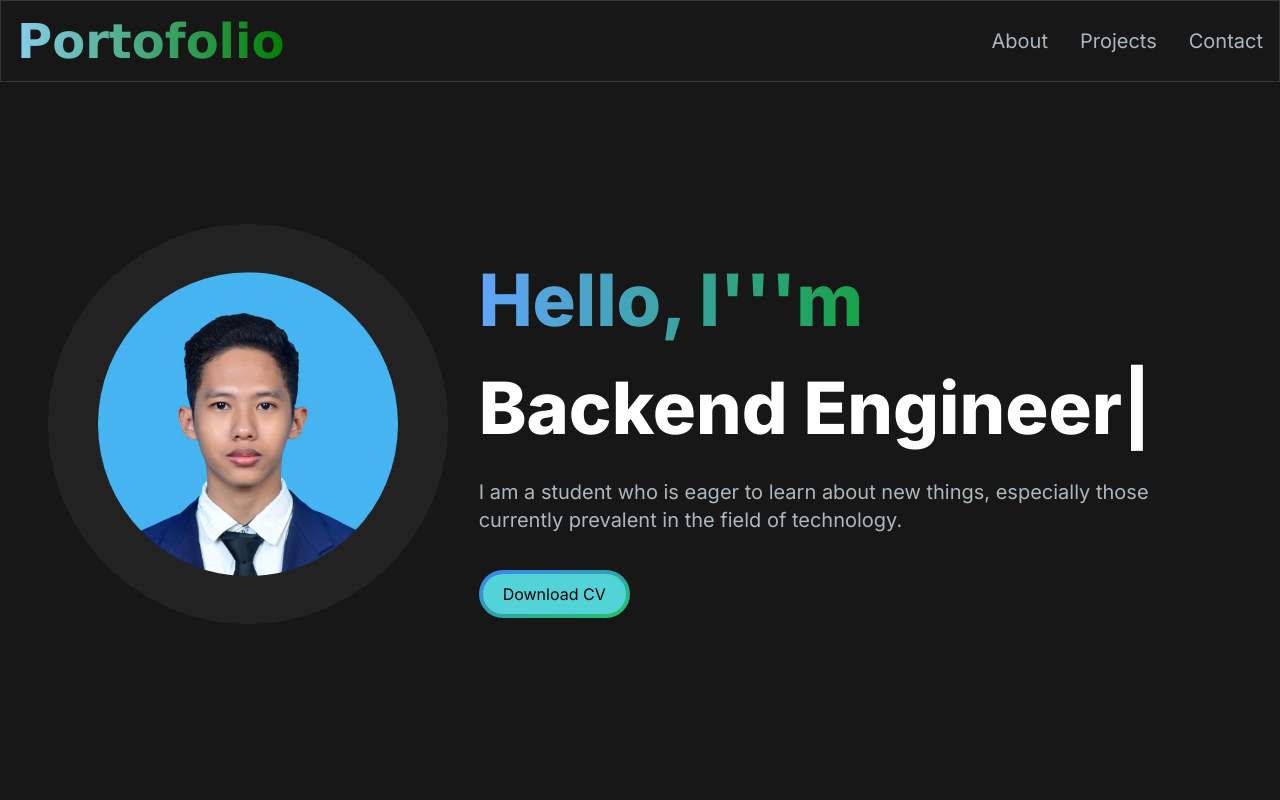
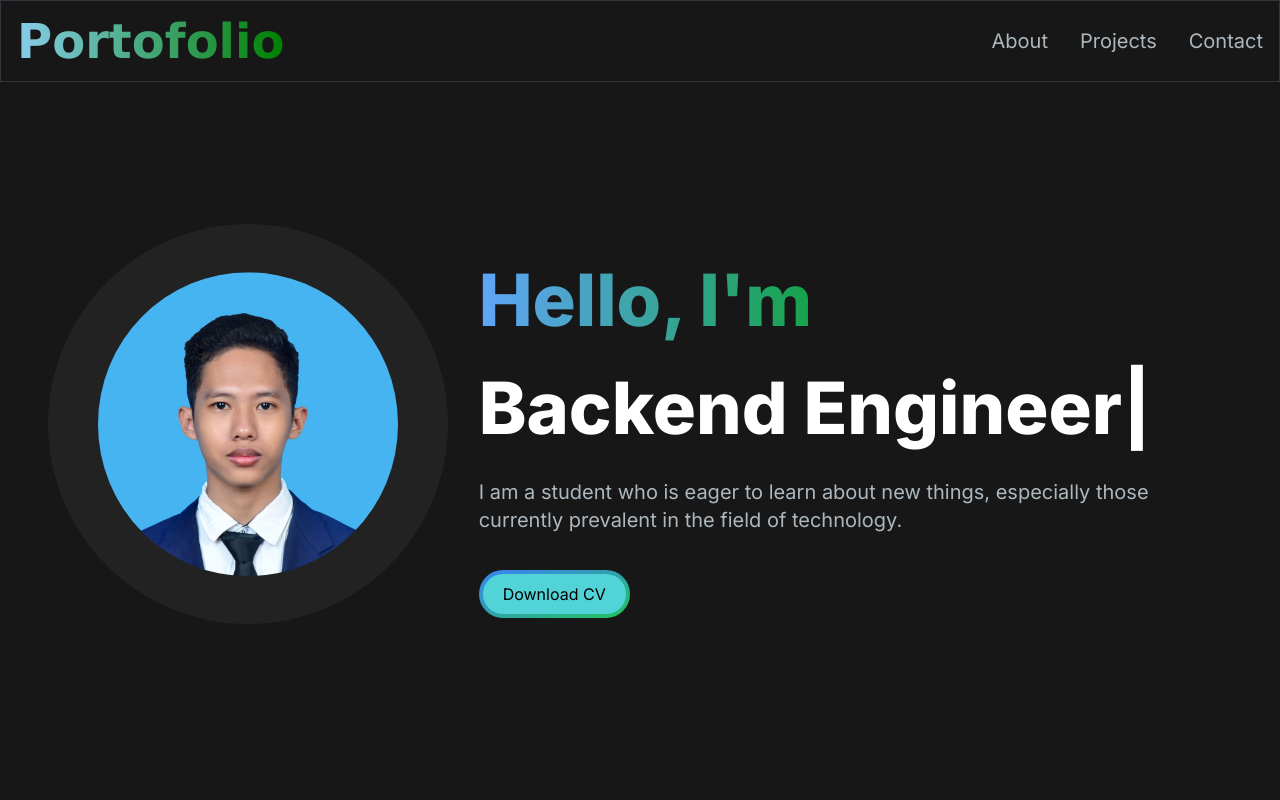
Before and after one commit to Vangzbill/Web_Portofolio, a Next.js app: page / in a window 1280 px wide. Shown: the top 800 px of the page. Built offline with nearby package versions, Linux system fonts and the light colour scheme.

Commit message:
Error vercel

```diff
--- a/src/app/components/ContactSection.jsx
+++ b/src/app/components/ContactSection.jsx
@@ -105,14 +105,14 @@ const ContactSection = () => {
             </form>
             )}
         </div>
-        <div className="bg-[radial-gradient(ellipse_at_center,_var(--tw-gradient-stops))] from-primary-900 to-transparent rounded-full h-80 w-80 z-0 blur-lg absolute top-3/4 -left-4 transform -translate-x-1/2 -translate-1/2"></div>
+        <div className="bg-radial-gradient(ellipse_at_center,_var(--tw-gradient-stops)) from-primary-900 to-transparent rounded-full h-80 w-80 z-0 blur-lg absolute top-3/4 -left-4 transform -translate-x-1/2 -translate-1/2"></div>
         <div className="z-10 mt-12 pt-4 lg:ml-8 lg:pl-8">
             <h2 className="text-4xl font-bold text-white my-2">
-            Let'&apos;'s Connect
+                Let&apos;s Connect
             </h2>
             <p className="text-[#ADB7BE] mb-4 max-w-md">
             {" "}
-            I'&apos;'m currently looking for new opportunities, my inbox is always
+            I&apos;m currently looking for new opportunities, my inbox is always
             open. Whether you have a question or just want to say hi, I&apos;ll
             try my best to get back to you!
             </p>
--- a/src/app/components/HeroSection.jsx
+++ b/src/app/components/HeroSection.jsx
@@ -41,7 +41,7 @@ const HeroSection = () => {
           >
             <h1 className="text-white mb-4 text-3xl sm:text-4xl lg:text-7xl lg:leading-normal font-extrabold">
             <span className="text-transparent bg-clip-text bg-gradient-to-r from-primary-400 to-secondary-600">
-              Hello, I'&apos;'m{" "}
+              Hello, I&apos;m{" "}
             </span>
             <br></br>
             <TypeAnimation
```
